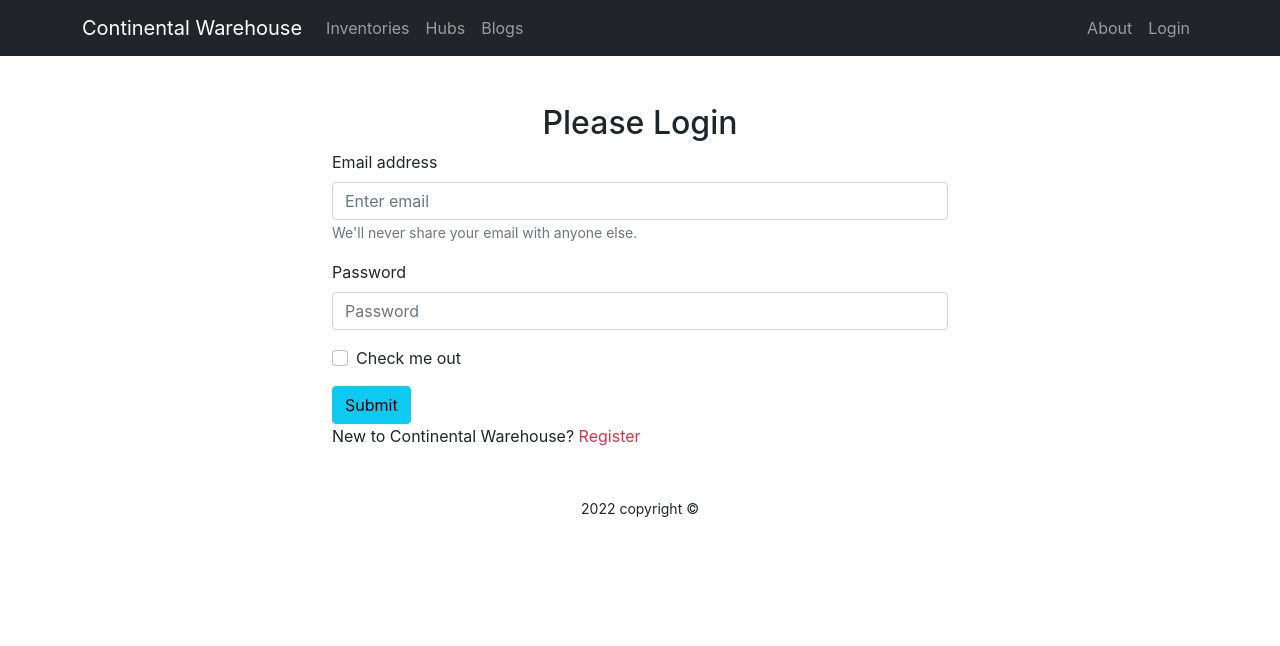
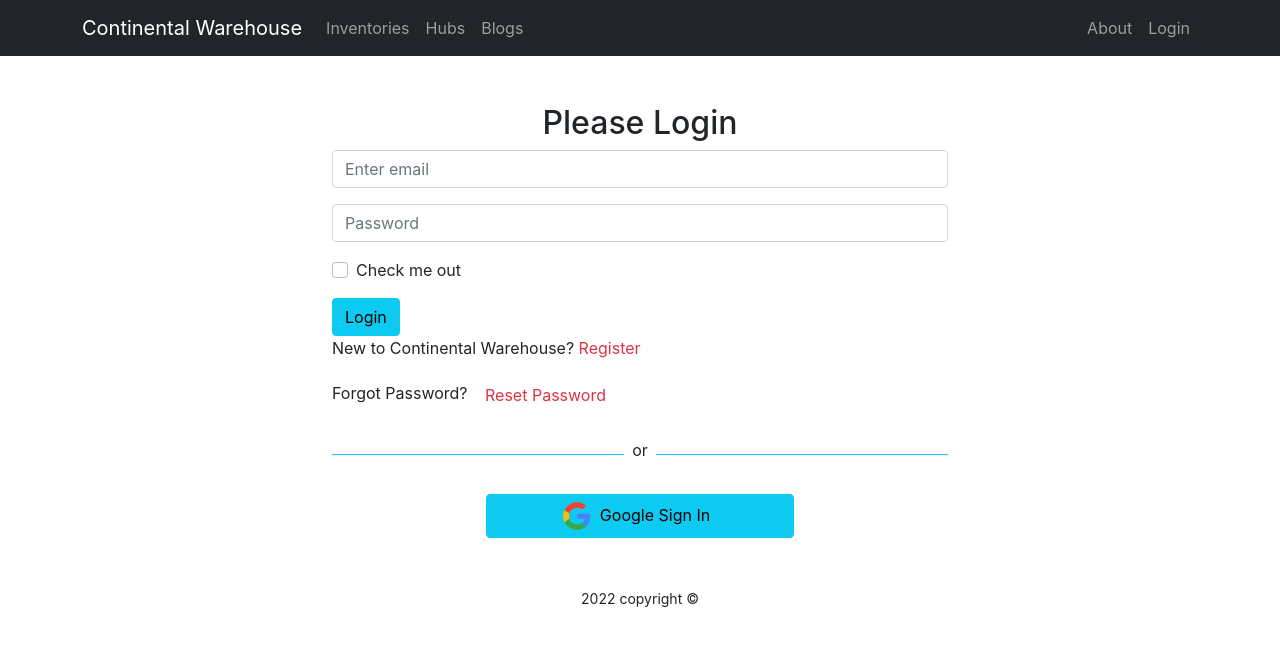
Before and after one commit to SpeedBird789/warehouse-client-A11, a React (Create React App) app: page /login in a window 1280 px wide. Shown: the top 646 px of the page. Built offline with nearby package versions, Linux system fonts and the light colour scheme; no server answers.

Commit message:
update button functional

```diff
--- a/package.json
+++ b/package.json
@@ -14,6 +14,7 @@
     "react-firebase-hooks": "^5.0.3",
     "react-router-dom": "^6.3.0",
     "react-scripts": "5.0.1",
+    "react-toastify": "^8.2.0",
     "web-vitals": "^2.1.4"
   },
   "scripts": {
--- a/public/inventories.json
+++ b/public/inventories.json
@@ -5,6 +5,7 @@
         "description": "Best product from Dell",
         "price": "1350",
         "quantity": "7",
+        "sold": "2",
         "supplier": "Dell",
         "img": "https://i.ibb.co/dGDkr4v/1.jpg"
     },
@@ -14,6 +15,7 @@
         "description": "Best product from Vivo",
         "price": "1050",
         "quantity": "3",
+        "sold": "1",
         "supplier": "Vivo",
         "img": "https://i.ibb.co/tY8dmnP/2.jpg"
     },
@@ -23,6 +25,7 @@
         "description": "Best product from Apple",
         "price": "1850",
         "quantity": "14",
+        "sold": "6",
         "supplier": "Apple",
         "img": "https://i.ibb.co/Yh04YVw/3.jpg"
     },
@@ -32,6 +35,7 @@
         "description": "Best product from Lenovo",
         "price": "1250",
         "quantity": "9",
+        "sold": "4",
         "supplier": "Lenovo",
         "img": "https://i.ibb.co/ZX2Cbkn/4.jpg"
     },
@@ -41,6 +45,7 @@
         "description": "Best product from HP",
         "price": "1650",
         "quantity": "2",
+        "sold": "1",
         "supplier": "HP",
         "img": "https://i.ibb.co/FgQ3jXp/5.jpg"
     },
@@ -50,6 +55,7 @@
         "description": "Best product from Asus",
         "price": "1150",
         "quantity": "6",
+        "sold": "3",
         "supplier": "Asus",
         "img": "https://i.ibb.co/zJy5ZDd/6.jpg"
     }
--- a/src/Pages/Home/Inventories/Inventories.js
+++ b/src/Pages/Home/Inventories/Inventories.js
@@ -7,7 +7,7 @@
     const [inventories, setInventories] = useState([]);
 
     useEffect(()=>{
-        fetch('inventories.json')
+        fetch('http://localhost:5000/inventory')
         .then(res => res.json())
         .then(data => setInventories(data));
     }, [])
--- a/src/Pages/Home/Inventory/Inventory.js
+++ b/src/Pages/Home/Inventory/Inventory.js
@@ -6,8 +6,8 @@
     const {_id, name, img, description, price, supplier, quantity} = inventory;
     const navigate = useNavigate();
 
-    const navigateToInventoryDetail = _id =>{
-        navigate(`/inventory/${_id}`);
+    const navigateToInventoryDetail = id =>{
+        navigate(`/inventory/${id}`);
     }
 
     return (
--- a/src/Pages/InventoryDetail/InventoryDetail.js
+++ b/src/Pages/InventoryDetail/InventoryDetail.js
@@ -1,15 +1,38 @@
-import React from 'react';
+import React, { useEffect, useState } from 'react';
 import { Link, useParams } from 'react-router-dom';
 
 const InventoryDetail = () => {
-const {id} = useParams();
+    const { id } = useParams();
+    const [inventory, setInventory] = useState({});
+
+    useEffect(()=>{
+        const url = `http://localhost:5000/inventory/${id}`;
+
+        fetch(url)
+        .then(res => res.json())
+        .then(data => setInventory(data));
+    }, [])
+
+
+
+
     return (
         <div className='text-center mt-3'>
-            <h2>Welcome to detail: {id}</h2>
-
+            <h2>Inventory Logbook:</h2>
+            <img src={inventory.img} alt="" />
+            <h3>Id: {inventory._id}</h3>
+            <h3>Name: {inventory.name}</h3>
+            <h4>Description: {inventory.description}</h4>
+            <h4>Price: £{inventory.price} </h4>
+            <h4>Quantity: {inventory.quantity}</h4>
+            <h4>Supplier: {inventory.supplier}</h4>
+            <h4>Sold: {inventory.sold}</h4>
+           <button className='btn btn-danger'>Delivered</button>
+            <div>
             <Link to='/manage'>
-            <button className='btn btn-link text-decoration-none'>Manage Inventories</button>
+                <button className='btn btn-link text-decoration-none'>Manage Inventories</button>
             </Link>
+            </div>
         </div>
     );
 };
--- a/src/Pages/Login/Login/Login.js
+++ b/src/Pages/Login/Login/Login.js
@@ -1,8 +1,12 @@
 import React, { useRef } from 'react';
 import { Button, Form } from 'react-bootstrap';
-import { useSignInWithEmailAndPassword } from 'react-firebase-hooks/auth';
+import { useSendPasswordResetEmail, useSignInWithEmailAndPassword } from 'react-firebase-hooks/auth';
 import { Link, useLocation, useNavigate } from 'react-router-dom';
 import auth from '../../../firebase.init';
+import Loading from '../../Shared/Loading/Loading';
+import SocialLogin from '../SocialLogin/SocialLogin';
+import { ToastContainer, toast } from 'react-toastify';
+import 'react-toastify/dist/ReactToastify.css';
 
 const Login = () => {
     const emailRef = useRef('');
@@ -10,6 +14,7 @@
     const navigate = useNavigate()
     const location = useLocation();
     let from = location.state?.from?.pathname || '/';
+    let errorElement;
 
     const [
         signInWithEmailAndPassword,
@@ -18,9 +23,19 @@
         error,
     ] = useSignInWithEmailAndPassword(auth);
 
+    const [sendPasswordResetEmail, sending] = useSendPasswordResetEmail(auth);
+
+    if (loading || sending){
+        return <Loading></Loading>
+    }
+
     // Redirecting the user to it's previous location
     if(user){
         navigate(from, {replace: true});
+    }
+
+    if (error){
+        errorElement = <p className='text-danger mt-2'>Error: {error?.message}</p>
     }
 
    const handleSubmit = event => {
@@ -35,30 +50,43 @@
         navigate('/register');
     }
 
+    // Sending Reset Password Toast
+    const resetPassword = async() =>{
+            const email = emailRef.current.value;
+            if(email){
+                await sendPasswordResetEmail(email);
+                toast('Email Sent');
+            }
+            else{
+                toast('Enter your email please');
+            }
+    }
+
     return (
         <div className='container w-50 mx-auto'>
             <h2 className='mt-5 text-center'>Please Login</h2>
             <Form onSubmit={handleSubmit}>
                 <Form.Group className="mb-3" controlId="formBasicEmail">
-                    <Form.Label>Email address</Form.Label>
+
                     <Form.Control ref={emailRef} type="email" placeholder="Enter email" required />
-                    <Form.Text className="text-muted">
-                        We'll never share your email with anyone else.
-                    </Form.Text>
                 </Form.Group>
 
                 <Form.Group className="mb-3" controlId="formBasicPassword">
-                    <Form.Label>Password</Form.Label>
+
                     <Form.Control ref={passwordRef} type="password" placeholder="Password" required />
                 </Form.Group>
                 <Form.Group className="mb-3" controlId="formBasicCheckbox">
                     <Form.Check type="checkbox" label="Check me out" />
                 </Form.Group>
                 <Button variant="info" type="submit">
-                    Submit
+                    Login
                 </Button>
             </Form>
+            {errorElement}
             <p>New to Continental Warehouse? <Link to="/register" className='text-danger pe-auto text-decoration-none' onClick={navigateRegister}>Register</Link></p>
+            <p>Forgot Password? <button className='btn btn-link text-danger pe-auto text-decoration-none' onClick={resetPassword}>Reset Password</button></p>
+            <SocialLogin></SocialLogin>
+            <ToastContainer></ToastContainer>
         </div>
     );
 };
--- a/src/Pages/Login/Register/Register.js
+++ b/src/Pages/Login/Register/Register.js
@@ -1,8 +1,11 @@
 import React, { useRef } from 'react';
 import { Button, Form } from 'react-bootstrap';
-import {useCreateUserWithEmailAndPassword} from 'react-firebase-hooks/auth';
+import {useCreateUserWithEmailAndPassword, useUpdateProfile} from 'react-firebase-hooks/auth';
 import { Link, useNavigate } from 'react-router-dom';
 import auth from '../../../firebase.init';
+import Loading from '../../Shared/Loading/Loading';
+import SocialLogin from '../SocialLogin/SocialLogin';
+
 
 const Register = () => {
     const [
@@ -10,7 +13,8 @@
         user,
         loading,
         error,
-    ] = useCreateUserWithEmailAndPassword(auth);
+    ] = useCreateUserWithEmailAndPassword(auth, {sendEmailVerification: true});
+    const [updateProfile, updating, updateError] = useUpdateProfile(auth);
 
 
     const emailRef = useRef('');
@@ -18,17 +22,24 @@
     const nameRef = useRef('');
     const navigate = useNavigate();
 
-    const handleRegister = event => {
+    const handleRegister = async (event) => {
         event.preventDefault();
         const name = nameRef.current.value;
         const email = emailRef.current.value;
         const password = passwordRef.current.value;
 
-        createUserWithEmailAndPassword(email, password);
+        await createUserWithEmailAndPassword(email, password);
+        await updateProfile({displayName: name});
+        console.log('Updated profile');
+        navigate('/home');
+    }
+
+    if(loading || updating){
+        return <Loading></Loading>
     }
 
     if(user){
-        navigate('/home');
+        console.log('user', user);
     }
 
     const navigateLogin = event =>{
@@ -61,10 +72,11 @@
             </Form.Group>
 
             <Button variant="info" type="submit">
-                Submit
+                Register
             </Button>
         </Form>
         <p>Already Registered? <Link to="/login" className='text-danger pe-auto text-decoration-none' onClick={navigateLogin}>Login</Link></p>
+        <SocialLogin></SocialLogin>
     </div>
     );
 };
--- /dev/null
+++ b/src/Pages/Login/SocialLogin/SocialLogin.js
@@ -0,0 +1,46 @@
+import React from 'react';
+import { useSignInWithGoogle } from 'react-firebase-hooks/auth';
+import { useNavigate } from 'react-router-dom';
+import auth from '../../../firebase.init';
+import google from '../../../images/google.png';
+import Loading from '../../Shared/Loading/Loading';
+
+const SocialLogin = () => {
+    const [signInWithGoogle, user, loading, error] = useSignInWithGoogle(auth);
+    const navigate = useNavigate();
+
+    let errorElement;
+
+    if (loading){
+        return <Loading></Loading>
+    }
+
+    if (error){
+        errorElement = <p className='text-danger'>Error: {error?.message}</p>
+    }
+
+    if (user){
+        navigate('/home');
+    }
+
+
+    return (
+        <div>
+            <div>
+            <div className='d-flex align-items-center'>
+                <div style={{height:'1px'}} className='bg-info w-50'></div>
+                <p className='mt-2 px-2'>or</p>
+                <div style={{height:'1px'}} className='bg-info w-50'></div>
+            </div>
+            {errorElement}
+            </div>
+              <button onClick={() => signInWithGoogle()}
+                className='btn btn-info w-50 d-block mx-auto my-3'>
+                    <img style={{width:'30px'}} src={google} alt="" />
+                    <span className='px-2'>Google Sign In</span>
+              </button>
+        </div>
+    );
+};
+
+export default SocialLogin;
--- /dev/null
+++ b/src/Pages/Shared/Loading/Loading.js
@@ -0,0 +1,12 @@
+import React from 'react';
+import { Spinner } from 'react-bootstrap';
+
+const Loading = () => {
+    return (
+        <div style={{height: '450px'}} className='w-100 d-flex justify-content-center align-items-center'>
+              <Spinner animation="border" variant="dark" />
+        </div>
+    );
+};
+
+export default Loading;
```
Also changed, not shown: src/Pages/Login/RequireAuth/RequireAuth.js (+7 -1 lines), src/images/google.png (added), 1 other file (tests, documents, lock files or other folders).
